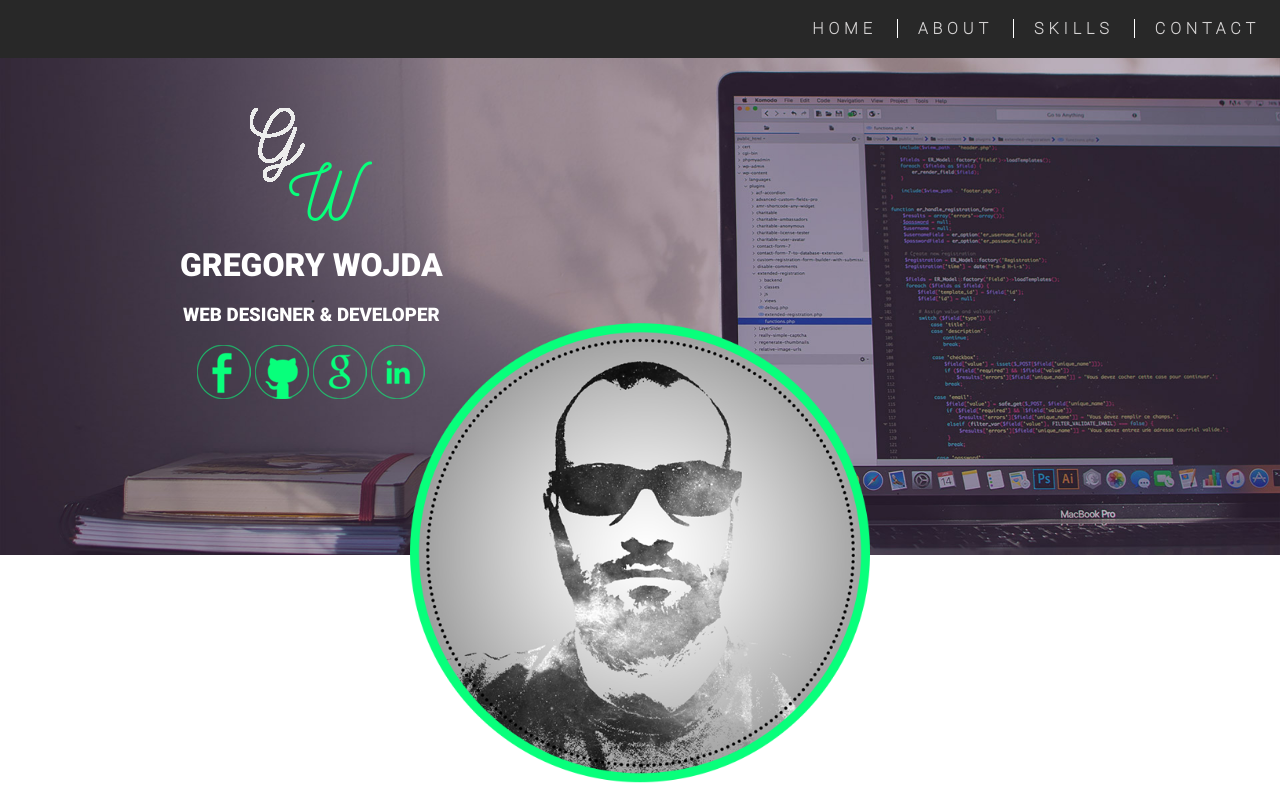
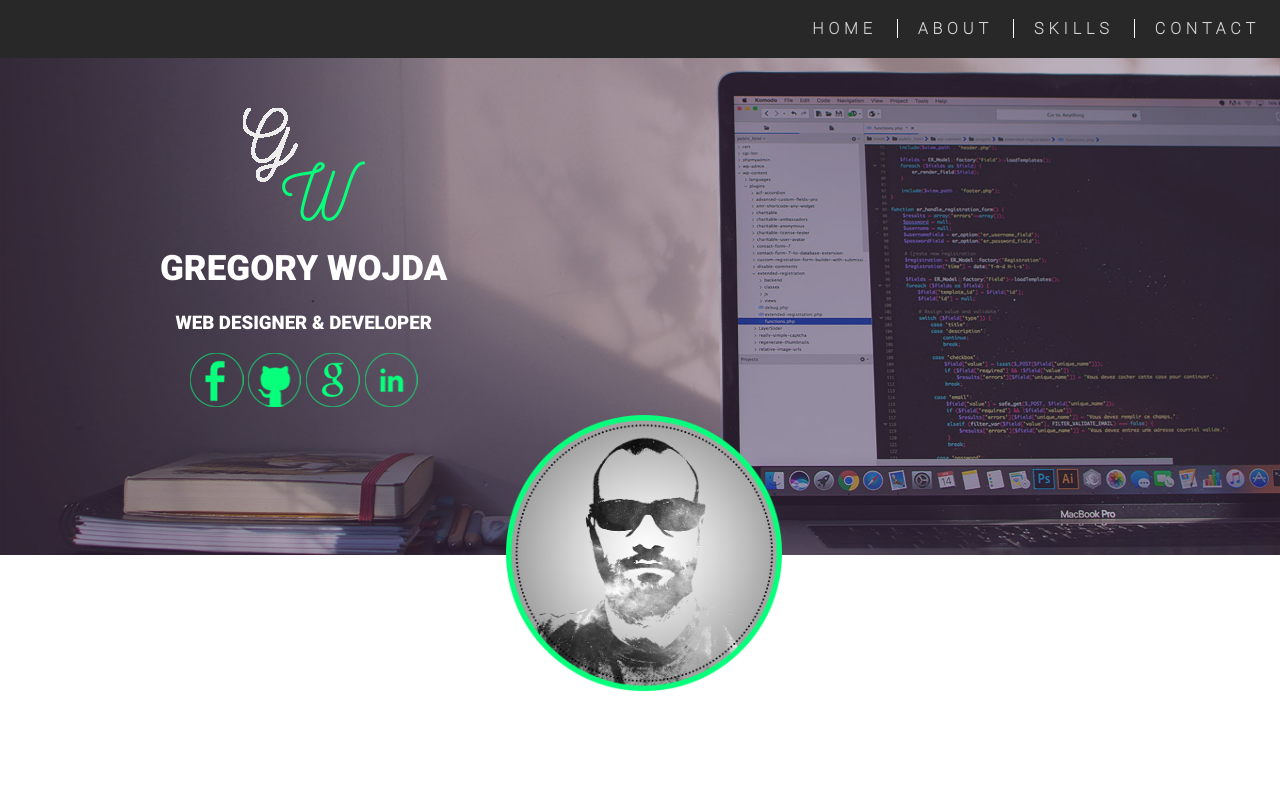
Before and after one commit to GeoGri/project, a website: page src/index.html in a window 1280 px wide. Drawn offline with nearby package versions, Linux system fonts and the light colour scheme.

Commit message:
End section home, delete sprite, move avatar, changed font size

```diff
--- a/src/index.html
+++ b/src/index.html
@@ -31,13 +31,13 @@
 					<h3>web designer &amp; developer</h3>
 					<div class="social-network">
 						<ul>
-							<li><a href="https://www.facebook.com/Gri.Geo"><img class="fb" src="img/sprite_media.png" alt="facebook"></a></li>
-							<li><a href="https://github.com/GeoGri"><img class="git" src="img/sprite_media.png" alt="git"></a></li>
-							<li><a href="https://plus.google.com/u/0/108704893739736467557"><img class="g" src="img/sprite_media.png" alt="google"></a></li>
-							<li><a href="https://www.linkedin.com/in/grzegorz-wojda-673058b9/"><img class="in" src="img/sprite_media.png" alt="linkedin"></a></li>
+							<li><a href="https://www.facebook.com/Gri.Geo"><img class="fb" src="img/f.png" alt="facebook"></a></li>
+							<li><a href="https://github.com/GeoGri"><img class="git" src="img/git-social.png" alt="git"></a></li>
+							<li><a href="https://plus.google.com/u/0/108704893739736467557"><img class="g" src="img/g-social.png" alt="google"></a></li>
+							<li><a href="https://www.linkedin.com/in/grzegorz-wojda-673058b9/"><img class="in" src="img/in-social.png" alt="linkedin"></a></li>
 						</ul>
 					</div>
-									</div>
+				</div>
 				<div id="avatar">
 					<img src="img/person.png" alt="">
 				</div>
--- a/src/scss/_home.scss
+++ b/src/scss/_home.scss
@@ -22,12 +22,20 @@
   .social-network ul {padding-left: 0;}
 }
 
+@media (min-width: 425px) {
+  .section-home .title h1 {font-size: 35px;}
+}
+
+@media (min-width: 448px) {
+  .section-home .title {padding-top: 100px;}
+}
+
 @media (min-width: 1024px) {
   .section-home {
     #initials {display: inline;}
-    padding-left: 100px;
+    padding-left: 80px;
     justify-content: flex-start;
-
+    .title{padding-top: 50px;}
     #avatar {
       display: inline;
 
@@ -35,10 +43,10 @@
       left: 50%;
       top: 100%;
 
-      @include transform-translate(-50%,-50%);
+      @include transform-translate(-35%,-50%);
 
       img {
-        width: 100%;
+        width: 60%;
         height: auto;
       }
     }
--- a/src/scss/style.scss
+++ b/src/scss/style.scss
@@ -73,17 +73,13 @@ section > *, footer {padding: 0 90px;}
 }  */
 
 //social-network
+/* .social-network{z-index: -1;} */
 .social-network ul {
 	list-style-type: none;
 	li {display: inline-block;}
 	li a img {
-		object-fit: none;
 		height: 54px;
 		width: 54px;
-		&.fb{@include object-position(0, 0);}
-		&.git{@include object-position(-55px, 0);}
-		&.g{@include object-position(-110px, 0);}
-		&.in{@include object-position(-165px, 0);}
 	}
 }
 
```
Also changed, not shown: src/css/style.css, src/img/f.png (added), src/img/g-social.png (added), src/img/git-social.png (added), src/img/in-social.png (added), src/img/sprite_menu.png (deleted).
